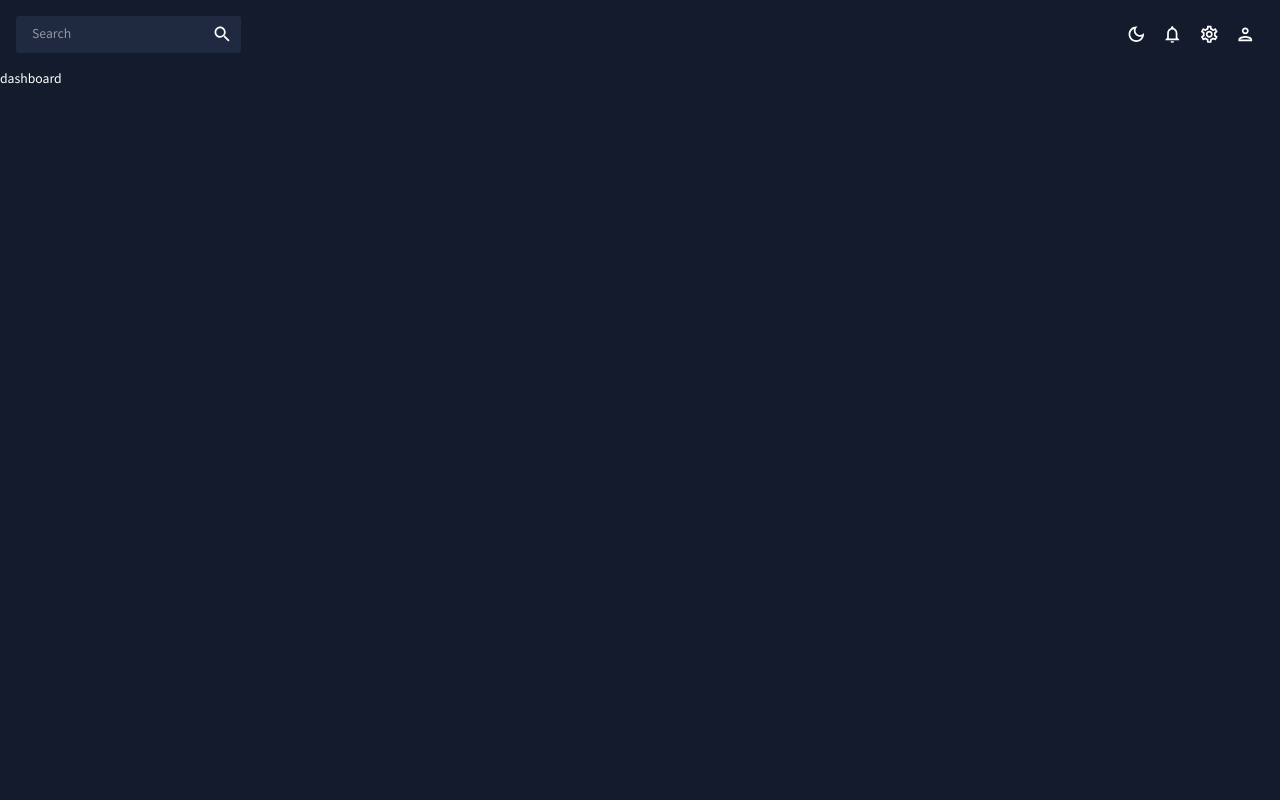
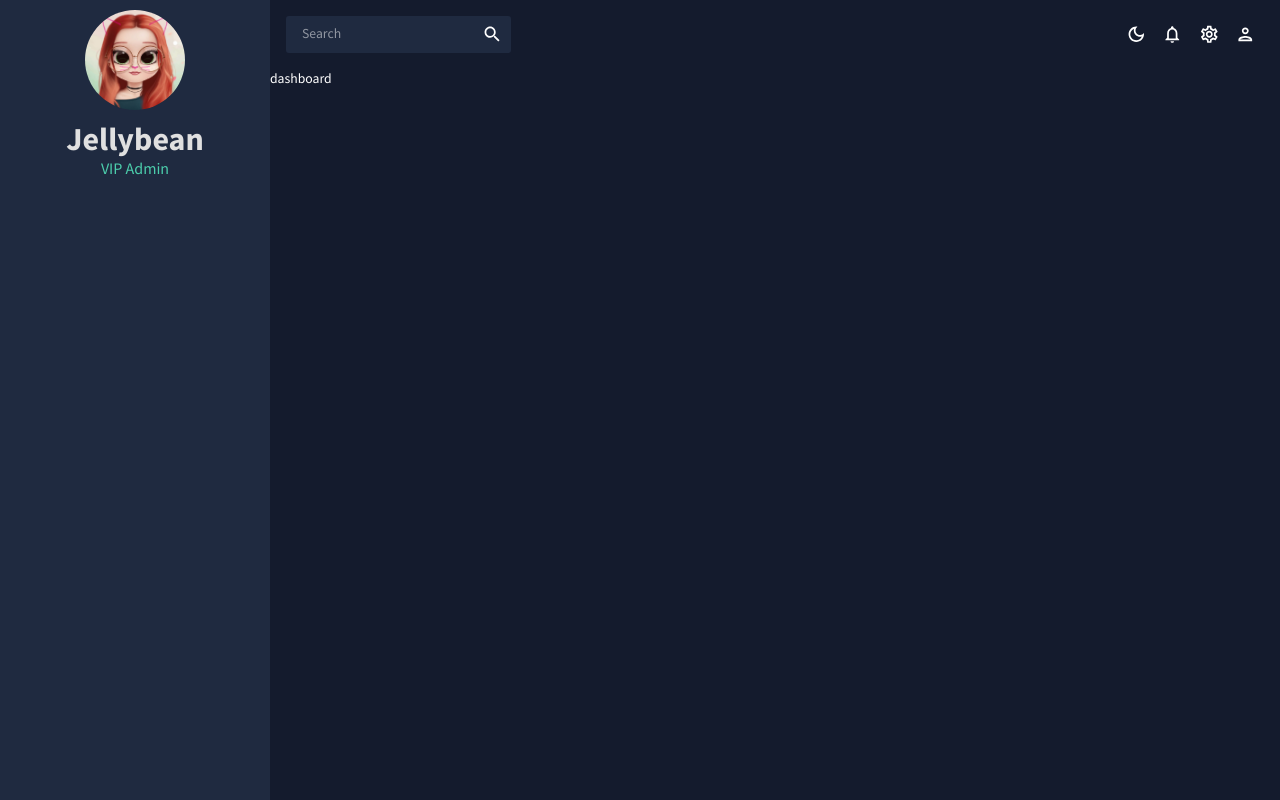
Before and after one commit to FireDivine/PraticeDashboard, a React (Create React App) app: page / in a window 1280 px wide. Built offline with nearby package versions, Linux system fonts and the light colour scheme.

Commit message:
added admin image on sidebar

```diff
--- a/src/App.js
+++ b/src/App.js
@@ -2,7 +2,18 @@ import { colorModeContext, useMode } from './theme'
 import { CssBaseline, ThemeProvider } from '@mui/material'
 import { Routes, Route } from 'react-router-dom'
 import Topbar from './scenes/global/Topbar'
+import Sidebar from './scenes/global/Sidebar'
 import DashBoard from './scenes/dashboard'
+// import Team from './scenes/team'
+// import Invoices from './scenes/invoices'
+// import Contacts from './scenes/contacts'
+// import Bar from './scenes/bar'
+// import Form from './scenes/form'
+// import Line from './scenes/line'
+// import Pie from './scenes/pie'
+// import FAQ from './scenes/fqa'
+// import Geography from './scenes/geography'
+// import Calendar from './scenes/Calendar'
 
 function App() {
   const [theme, colorMode] = useMode()
@@ -12,10 +23,21 @@ function App() {
       <ThemeProvider theme={theme}>
         <CssBaseline />
         <div className="app">
+          <Sidebar />
           <main className="content">
             <Topbar />
             <Routes>
               <Route path="/" element={<DashBoard />} />
+              {/* <Route path="/team" element={<Team />} /> */}
+              {/* <Route path="/contact" element={<Contacts />} /> */}
+              {/* <Route path="/invoices" element={<Invoices />} /> */}
+              {/* <Route path="/form" element={<Form />} /> */}
+              {/* <Route path="/bar" element={<Bar />} /> */}
+              {/* <Route path="/pie" element={<Pie />} /> */}
+              {/* <Route path="/line" element={<Line />} /> */}
+              {/* <Route path="/faq" element={<FAQ />} /> */}
+              {/* <Route path="/geography" element={<Geography />} /> */}
+              {/* <Route path="/calendar" element={<Calendar />} /> */}
             </Routes>
           </main>
         </div>
--- a/src/scenes/global/Sidebar.jsx
+++ b/src/scenes/global/Sidebar.jsx
@@ -1,8 +1,76 @@
-import React from 'react'
+import React ,{useState} from 'react'
+import { ProSidebar, Menu , MenuItem} from 'react-pro-sidebar'
+import 'react-pro-sidebar/dist/css/styles.css';
+import {Box, IconButton, Typography, useTheme} from '@mui/material'
+import { Link } from 'react-router-dom';
+import {tokens} from '../../theme'
+import HomeOutlinedIcon from '@mui/icons-material/HomeOutlined'
+import PeopleOutlinedIcon from '@mui/icons-material/PeopleOutlined'
+import ContactsOutlinedIcon from '@mui/icons-material/ContactsOutlined'
+import ReceiptOutlinedIcon from '@mui/icons-material/ReceiptOutlined'
+import CalendarTodayOutlinedIcon from '@mui/icons-material/CalendarToday'
+import HelpOutlinedIcon from '@mui/icons-material/Help'
+import BarChartOutlinedIcon from '@mui/icons-material/BarChart'
+import PieChartOutlineOutlinedIcon from '@mui/icons-material/PieChart'
+import TimelineOutlinedIcon from '@mui/icons-material/Timeline'
+import MenuOutlinedIcon from '@mui/icons-material/Menu'
+import MapOutlinedIcon from '@mui/icons-material/Map'
+
+
 
 const Sidebar = () => {
+  const theme = useTheme();
+  const colors = tokens(theme.palette.mode);
+  const [ isCollapsed, setIsCollapsed] = useState(false)
+  const [ selected, setSelected] = useState("Dashboard"); //which item/page we are at
+
+
   return (
-    <div>Sidebar</div>
+    <Box
+    sx = {{
+"& .pro-sidebar-inner":{
+  background:`${colors.primary[400]} !important`
+},
+"& .pro-icon-wrapper":{
+  backgroundColor:"transparent @important"
+},
+"& .pro-inner-item":{
+  padding: "5px 35px 5px 20px !important"
+},
+"& .pro-inner-item:hover":
+{
+  color:" #868dfb !important"
+},
+"& .pro-menu-item:active":{
+  color: "#6870fa !important"
+},
+    }}>
+      <ProSidebar>
+        <Menu>
+{/* user section */}
+{!isCollapsed && (
+  <Box mb={'25px'}>
+    <Box display={'flex'} justifyContent={'center'} alignItems="center">
+       <img
+       alt = 'profile-user'
+       width = {'100px'}
+       height = {'100px'}
+       src = '../../assets/user.jpg'
+       style = {{cursor:'pointer', borderRadius:'50%'}}
+       />
+       </Box>
+    <Box textAlign={'center'}  >
+      <Typography variant='h2' color={colors.grey[100]} fontWeight="bold" sx={{m: '10px 0 0 0 '}} >Jellybean</Typography>
+      <Typography variant='h5' color={colors.greenAccent[500]} >VIP Admin</Typography>
+    </Box>
+  </Box>
+)}
+{/* Menu items */}
+
+        </Menu>
+      </ProSidebar>
+
+    </Box>
   )
 }
 
```
Also changed, not shown: public/assets/user.jpg (added).
